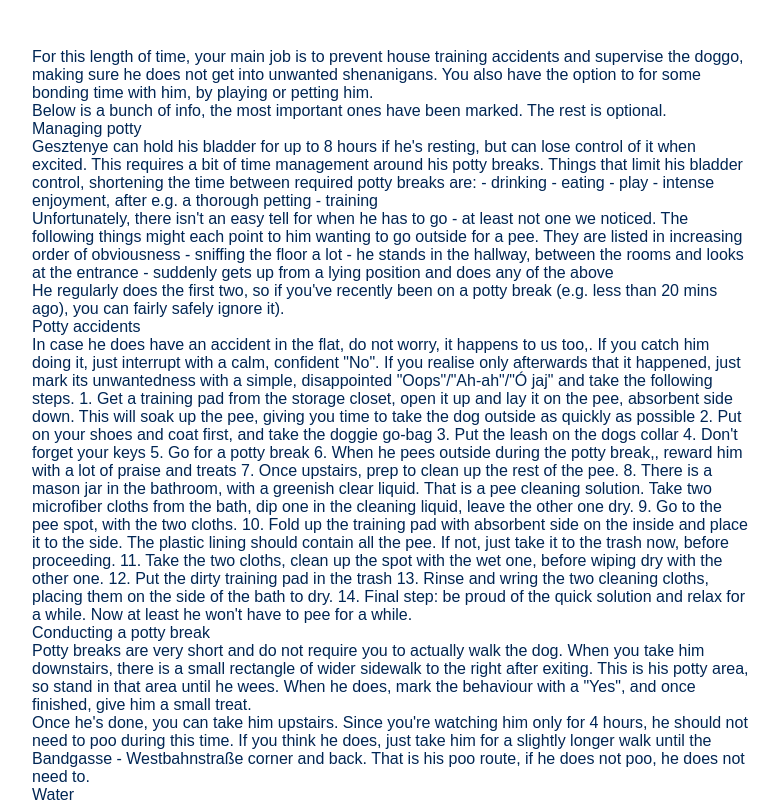
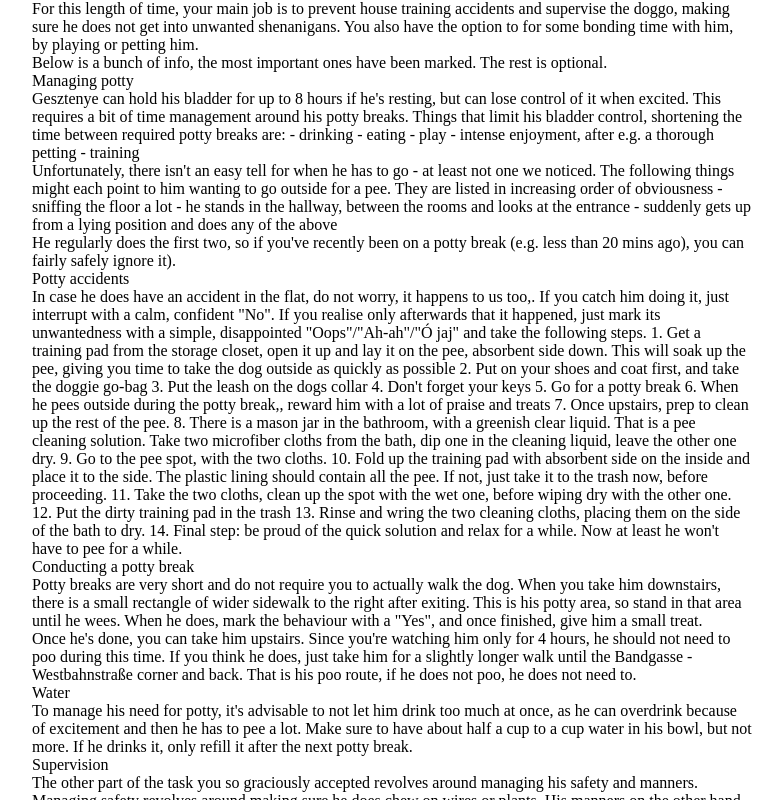
Before and after one commit to korompaiistvan/kpisti-com, a SvelteKit app: page /gesztenye-sitting in a window 1280 px wide. Shown: the top 800 px of the page, without its empty margins (248-1031 px from the left). Built offline with nearby package versions, Linux system fonts and the light colour scheme.

Commit message:
chore: move some styles around

```diff
--- a/src/lib/global.css
+++ b/src/lib/global.css
@@ -1,26 +1,5 @@
-@property --bg-grid-size {
-    /* for some reason syntax: <length> did not seem to work */
-    syntax: "*";
-    inherits: false;
-    initial-value: 2rem;
-}
-
-* {
-    font-family: 'DM Sans', sans-serif;
-    font-variant: common-ligatures tabular-nums;
-    /* outline: 1px solid rgba(0, 255, 0, 0.5); */
-}
-
-body {
-    color: #002654;
-}
-
 .container {
-    padding: 1rem 0;
-    margin: 2rem auto;
-    display: flex;
-    min-height: 100dvh;
-    flex-direction: column;
+    margin-inline: auto;
 }
 
 @media (min-width: 640px) {
@@ -52,3 +31,7 @@ body {
         max-width: 1536px;
     }
 }
+
+html {
+    scroll-behavior: smooth;
+}
--- a/src/routes/(main)/+layout.svelte
+++ b/src/routes/(main)/+layout.svelte
@@ -88,10 +88,32 @@
 </GlobalStyles>
 
 <style>
+	@property --bg-grid-size {
+		/* for some reason syntax: <length> did not seem to work */
+		syntax: '*';
+		inherits: false;
+		initial-value: 2rem;
+	}
+
+	* {
+		font-family: 'DM Sans', sans-serif;
+		font-variant: common-ligatures tabular-nums;
+		/* outline: 1px solid rgba(0, 255, 0, 0.5); */
+	}
+
 	.wrapper {
+		color: #033a7d;
 		margin: 2rem;
 		background-image: url('/background-img');
 		background-size: calc(var(--bg-grid-size) * 4) calc(var(--bg-grid-size) * 4);
+	}
+
+	.container {
+		padding: 1rem 0;
+		margin-block: 2rem;
+		display: flex;
+		min-height: 100dvh;
+		flex-direction: column;
 	}
 
 	main {
```
